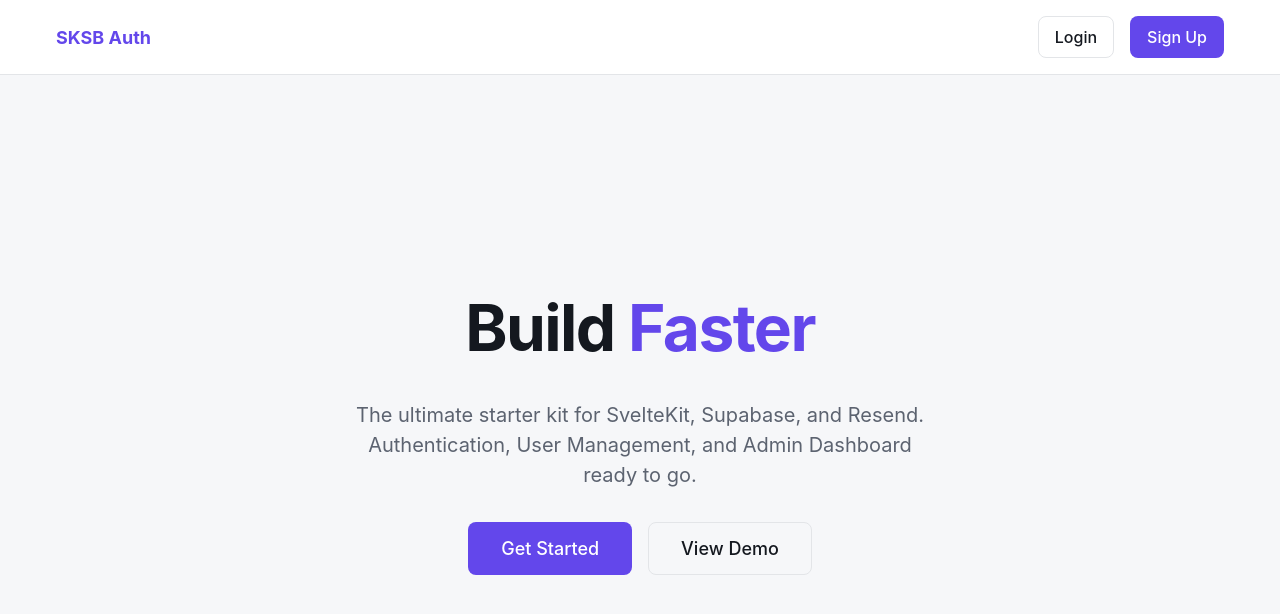
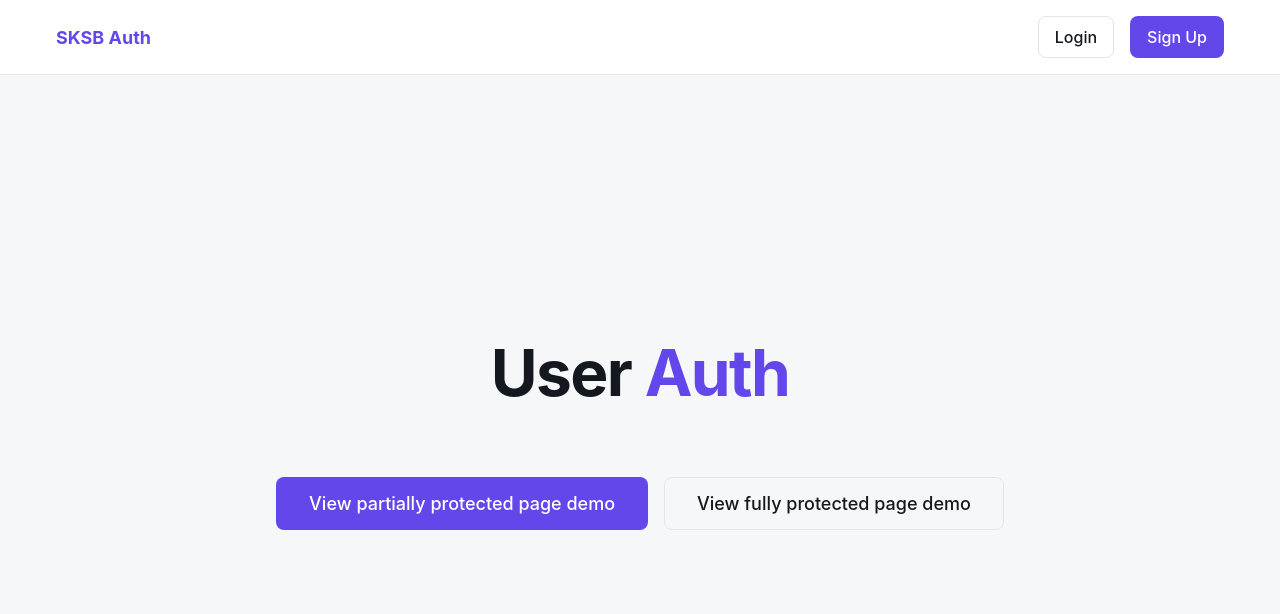
Before and after one commit to jessehall/sk-sb-users-auth, a SvelteKit app: page / in a window 1280 px wide. Shown: the top 614 px of the page. Built offline with nearby package versions, Linux system fonts and the light colour scheme; no server answers.

Commit message:
changes to front page

```diff
--- a/src/routes/+page.svelte
+++ b/src/routes/+page.svelte
@@ -10,28 +10,28 @@
         class="heading-1"
         style="font-size: 4rem; margin-bottom: var(--space-6);"
     >
-        Build <span style="color: var(--color-primary);">Faster</span>
+        User <span style="color: var(--color-primary);">Auth</span>
     </h1>
     <p
         class="text-muted"
         style="font-size: var(--font-size-xl); max-width: 600px; margin-bottom: var(--space-8);"
     >
-        The ultimate starter kit for SvelteKit, Supabase, and Resend.
-        Authentication, User Management, and Admin Dashboard ready to go.
+        <!-- The ultimate starter kit for SvelteKit, Supabase, and Resend.
+        Authentication, User Management, and Admin Dashboard ready to go. -->
     </p>
 
     <div class="flex gap-4">
         <a
-            href="/signup"
+            href="/demo/protected-partial"
             class="btn btn-primary"
             style="padding: var(--space-3) var(--space-8); font-size: var(--font-size-lg);"
-            >Get Started</a
+            >View partially protected page demo</a
         >
         <a
-            href="/demo/protected-partial"
+            href="/demo/protected-full"
             class="btn btn-outline"
             style="padding: var(--space-3) var(--space-8); font-size: var(--font-size-lg);"
-            >View Demo</a
+            >View fully protected page demo</a
         >
     </div>
 </div>
```
Also changed, not shown: 2 other files (tests, documents, lock files or other folders).
